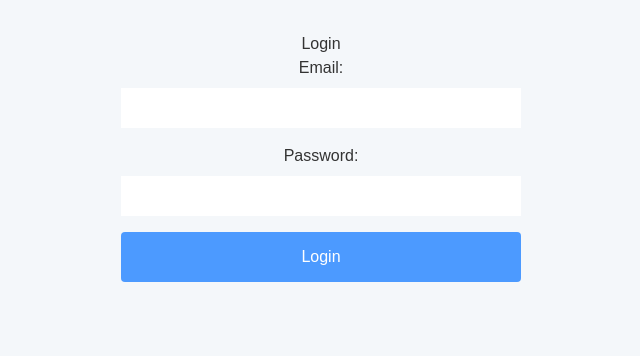
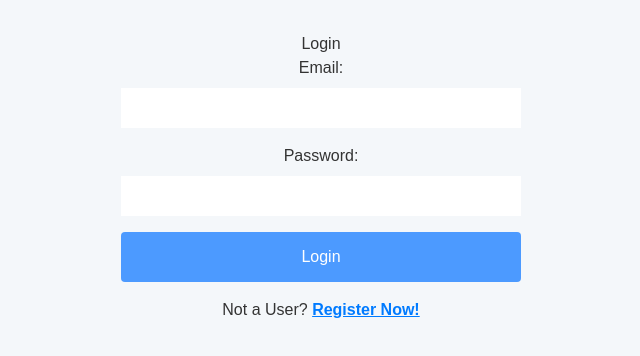
Before and after one commit to alimezar/E-Learning-Project, a Next.js app in the folder frontend/: page /auth/login in a window 1280 px wide. Shown: the top 356 px of the page, without its empty margins (319-959 px from the left). Built offline with nearby package versions, Linux system fonts and the light colour scheme.

Commit message:
Register Page Fix

```diff
--- a/frontend/app/auth/login/page.tsx
+++ b/frontend/app/auth/login/page.tsx
@@ -108,6 +108,20 @@ export default function Login() {
           Login
         </button>
       </form>
+      <p style={{ marginTop: '1rem', fontSize: '1rem' }}>
+        Not a User?{' '}
+        <a
+          href="/auth/register"
+          style={{
+            color: '#007BFF',
+            fontWeight: 'bold',
+            textDecoration: 'underline',
+            cursor: 'pointer',
+          }}
+        >
+          Register Now!
+        </a>
+      </p>
     </section>
   );
 }
```
